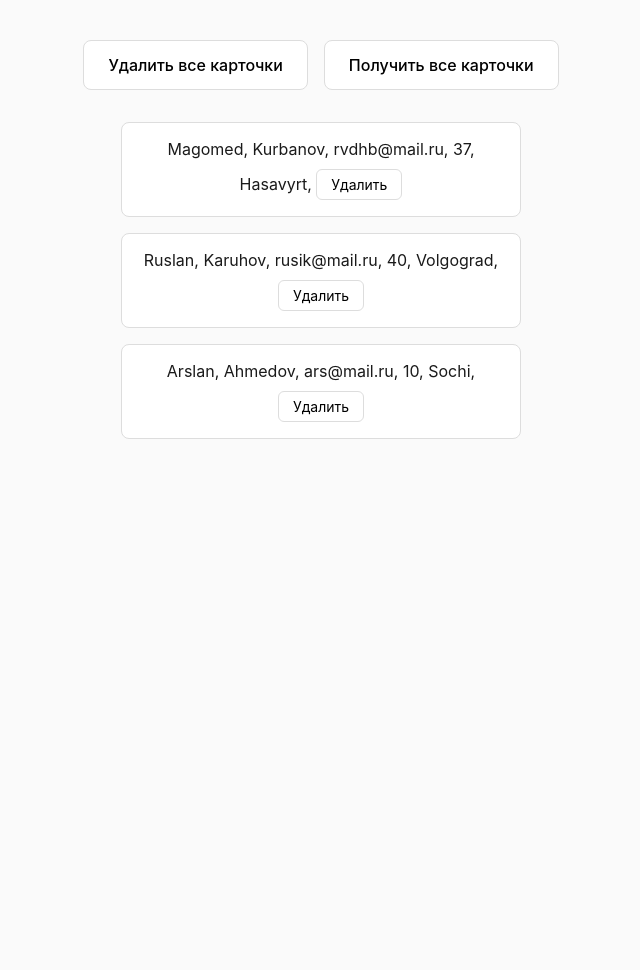
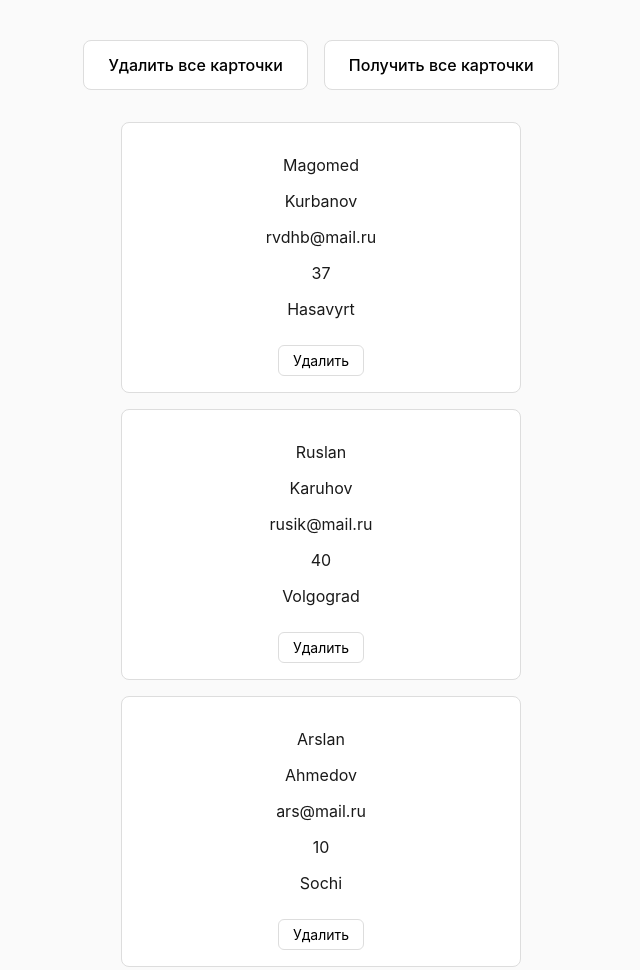
Before and after one commit to Kurbanov-Muhammad/product-card, a plain HTML site: page async/async.htm in a window 1280 px wide. Shown: the whole page, without its empty margins (319-959 px from the left). Before the commit the page ends 800 px from the top, so only its background shows below. Drawn offline with Linux system fonts and the light colour scheme.

Commit message:
Applied asynchronicity in JS. №2

```diff
--- a/async/async.htm
+++ b/async/async.htm
@@ -1,16 +1,26 @@
-<!DOCTYPE html>
+<!doctype html>
 <html lang="en">
   <head>
-  <meta charset="UTF-8">
-  <meta name="viewport" content="width=device-width, initial-scale=1.0">
+    <meta charset="UTF-8" />
+    <meta name="viewport" content="width=device-width, initial-scale=1.0" />
     <title>Document</title>
-  <link rel="stylesheet" href="style.css">
+    <link rel="stylesheet" href="style.css" />
   </head>
   <body>
     <div class="toolbar">
       <button id="delete-all-btn">Удалить все карточки</button>
       <button id="get-all-btn">Получить все карточки</button>
     </div>
+    <template id="users-template">
+      <div class="user-card">
+        <p class="user-name"></p>
+        <p class="user-surname"></p>
+        <p class="user-email"></p>
+        <p class="user-age"></p>
+        <p class="user-city"></p>
+        <button class="delete-card-btn">Удалить</button>
+      </div>
+    </template>
     <div id="app">
       <h1 class="title">Данные загружаются</h1>
     </div>
--- a/async/async.js
+++ b/async/async.js
@@ -1,71 +1,71 @@
-function loadAndRenderUsers() {
-  const usersJSON = localStorage.getItem('users');
+function loadUsers() {
+  const usersJSON = localStorage.getItem("users");
   if (usersJSON === null || JSON.parse(usersJSON).users.length === 0) {
-    const container = document.getElementById('app');
-    container.innerHTML = '<h1 class="title">Данные загружаются</h1>';
-    fetch('users.json')
-    .then(response => response.json())
-    .then(data => {
+    fetch("users.json")
+      .then((response) => response.json())
+      .then((data) => {
         setTimeout(() => {
-        renderUsers(data.users);}, 3000);
-        localStorage.setItem('users', JSON.stringify(data));
+          renderUsers(data.users);
+        }, 3000);
+        localStorage.setItem("users", JSON.stringify(data));
       });
-  }
-  else {
+  } else {
     const users = JSON.parse(usersJSON);
     renderUsers(users.users);
   }
 }
-loadAndRenderUsers();
+loadUsers();
 
 function renderUsers(users) {
-  const container = document.getElementById('app');
-  const namesArray = users.map(user => {
-    return `<div class="user-card" data-id="${user.id}"> ${user.name}, ${user.surname}, ${user.email}, ${user.age}, ${user.city}, <button class="delete-card-btn" data-id="${user.id}">Удалить</button> </div>`
+  const container = document.getElementById("app");
+  const userCardCopy = document.getElementById("users-template");
+  container.innerHTML = "";
+  users.forEach((user) => {
+    const cardClone = userCardCopy.content.cloneNode(true);
+    cardClone.querySelector(".user-name").textContent = user.name;
+    cardClone.querySelector(".user-surname").textContent = user.surname;
+    cardClone.querySelector(".user-email").textContent = user.email;
+    cardClone.querySelector(".user-age").textContent = user.age;
+    cardClone.querySelector(".user-city").textContent = user.city;
+    const deleteBtn = cardClone.querySelector(".delete-card-btn");
+    const cardElement = cardClone.querySelector(".user-card");
+    deleteBtn.addEventListener("click", () => {
+      cardElement.remove();
     });
-  container.innerHTML = namesArray.join('');
-  const deleteButtons = document.querySelectorAll('.delete-card-btn');
-  deleteButtons.forEach(baton => {
-    baton.addEventListener('click', () => {
-      const userId = baton.dataset.id;
-      baton.closest('.user-card').remove();
-      const usersJSON = localStorage.getItem("users");
-      const users = JSON.parse(usersJSON);
-      const updatedUsers = users.users.filter(user => user.id !== userId);
-      localStorage.setItem('users', JSON.stringify({ users: updatedUsers }));
-    });
+    container.appendChild(cardClone);
   });
 }
 
-const deleteAllBtn = document.getElementById('delete-all-btn');
-deleteAllBtn.addEventListener('click', () => {
-  const container = document.getElementById('app');
-  container.innerHTML = '';
+const deleteAllBtn = document.getElementById("delete-all-btn");
+deleteAllBtn.addEventListener("click", () => {
+  const container = document.getElementById("app");
+  container.innerHTML = "";
   localStorage.removeItem("users");
 });
 
-
-const getAllBtn = document.getElementById('get-all-btn');
-getAllBtn.addEventListener('click', () => {
-  const existingCards = document.querySelectorAll('.user-card');
-  fetchUsersData().then(data => {
+const getAllBtn = document.getElementById("get-all-btn");
+getAllBtn.addEventListener("click", () => {
+  const existingCards = document.querySelectorAll(".user-card");
+  fetchUsersData().then((data) => {
     if (data.users.length === existingCards.length) {
-      alert('Все карточки уже отображены');
+      alert("Все карточки уже отображены");
     } else {
       renderUsers(data.users);
-      localStorage.setItem('users', JSON.stringify(data));
+      localStorage.setItem("users", JSON.stringify(data));
     }
   });
 });
 
 function fetchUsersData() {
-  return fetch('users.json').then(response => {
-    if (!response.ok) { throw new Error('Ошибка данных');
+  return fetch("users.json")
+    .then((response) => {
+      if (!response.ok) {
+        throw new Error("Ошибка данных");
       }
       return response.json();
     })
-    .catch(error => {
-    const container = document.getElementById('app');
-    container.innerHTML = 'Ошибка при загрузке данных';
+    .catch((error) => {
+      const container = document.getElementById("app");
+      container.innerHTML = "Ошибка при загрузке данных";
     });
 }
--- a/async/users.json
+++ b/async/users.json
@@ -1,5 +1,6 @@
 {
-"users": [{
+  "users": [
+    {
       "id": "1",
       "name": "Magomed",
       "surname": "Kurbanov",
@@ -22,5 +23,6 @@
       "email": "ars@mail.ru",
       "age": 10,
       "city": "Sochi"
-}]
     }
+  ]
+}
```
Lines whose indentation alone changed are shown as unchanged.
